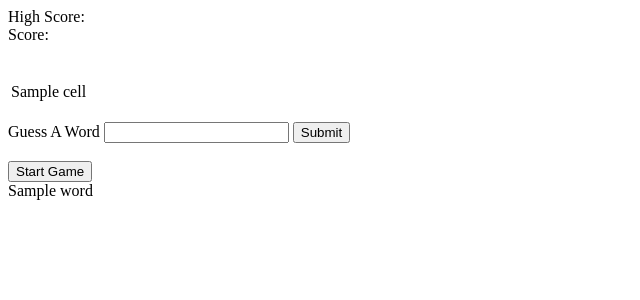
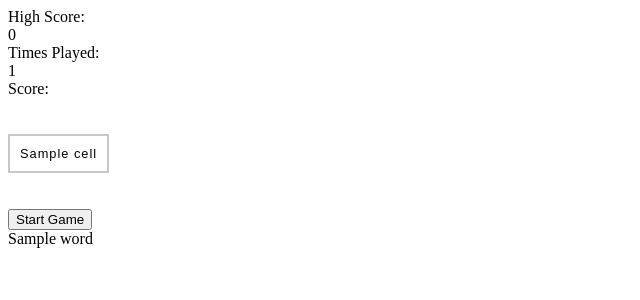
Before and after one commit to coachdaveofficial/flask-boggle, a Flask app: template templates/index.html in a window 1280 px wide. Shown: the top 300 px of the page, without its empty margins (0-640 px from the left). Run offline with Flask 2, Linux system fonts and the light colour scheme; the template is opened without the code that fills it: most values are stand-ins (such as "Sample title", 1, 10 or a date in 2020); parts of the project's set-up code (start-up, migrations or seed data) failed here and were passed over.

Commit message:
added high score and total of times played

```diff
--- a/app.py
+++ b/app.py
@@ -1,3 +1,4 @@
+from xml.etree.ElementTree import tostring
 from flask import Flask, request, render_template, session, jsonify
 from boggle import Boggle
 from flask_debugtoolbar import DebugToolbarExtension
@@ -12,7 +13,7 @@ boggle_game = Boggle()
 @app.route('/')
 def home_page():
     session["board"] = boggle_game.make_board()
-    session['scores'] = []
+    # session['scores'] = []
 
 
     return render_template('index.html', board=session["board"])
@@ -21,6 +22,8 @@ def home_page():
 def word_check():
     word = request.args['word']
     board = session["board"]
+    session.get('high_score', 0)
+    session.get('num_plays', 0)
 
 
     response = boggle_game.check_valid_word(board, word)
@@ -30,5 +33,18 @@ def word_check():
 @app.route('/new-score/')
 def new_score():
     new_score = request.args['score']
-    session['new_score'] = new_score
-    return jsonify(score = new_score)
+    num_plays = session.get('num_plays', 0)
+    num_plays += 1
+    session['num_plays'] = num_plays
+    # if no current score, set score to 0
+    if new_score is '':
+        new_score = 0
+    high_score = max(int(new_score), int(session.get('high_score', 0)))
+    session['high_score'] = high_score
+
+
+    print(session['high_score'])
+
+
+
+    return jsonify(score = new_score, highscore = high_score, num_plays = num_plays)
--- a/static/main.js
+++ b/static/main.js
@@ -3,75 +3,78 @@ const $form = $('#word-guess-form');
 const $responseDiv = $('#response');
 const $scoreBoard = $('#score-board')
 const guessedWords = [];
-const timerHTML = $('.timer');
-const startTimerButton = $('#start-timer');
-
-async function sendGameData() {
-    let currentScore = $scoreBoard.val();
-    const response = await axios.get(LOCAL_URL + '/new-score', {params: {score: currentScore}})
+const $timerHTML = $('.timer');
+const $startTimerButton = $('#start-timer');
+const $highScore = $('#high-score');
+const $numPlays = $('#num-plays');
 
 
 
+// get length of word and add it to scoreboard HTML
+function updateScore(word) {
+    let newScore
+    let test = $scoreBoard.text()
+     if (test) {
+         let currentScore = parseInt($scoreBoard.text());
+         newScore = currentScore
+     } else {
+         let currentScore = 0;
+         newScore = currentScore
+     }
+     let points = word.length;
+     newScore += points;
+     $scoreBoard.text(newScore)
+ }
+ // grab current score and compare to high score stored in flask session
+async function updateHighScore() {
+    let currentScore = $scoreBoard.text();
+    const response = await axios.get(LOCAL_URL + '/new-score', {params: {score: currentScore}})
+    console.log(response);
+    $highScore.text(response.data['highscore']);
+    $numPlays.text(response.data['num_plays']);
+}
+function updateNumPlays() {
+
 }
 
-// start timer for game and show/hide form if game over/restarted
+// start game and timer for game and show/hide form if game over/restarted
 // duration = seconds, display = jquery element
 function startTimer(duration, display) {
     $form.show()
+    $startTimerButton.text('Restart Game');
+    // $startTimerButton.prop('disabled', true)
     display.text('Ready!')
     let counter = duration;
     const interval = setInterval(function(){
         display.text(counter)
         counter--
+        // if game is over
         if (counter < 0) {
             console.log('clear?')
             clearInterval(interval);
             $form.hide();
-            startTimerButton.text('Restart Game')
+            updateHighScore();
+            $scoreBoard.text('');
+            $responseDiv.hide();
         }
     }, 1000)
-
-
-
-
-
 }
 
-startTimerButton.on('click', () => startTimer(5, timerHTML))
+$startTimerButton.on('click', () => startTimer(60, $timerHTML))
 
-
-
-// get length of word and add it to scoreboard HTML
-function updateScore(word) {
-   let newScore
-   let test = $scoreBoard.text()
-    if (test) {
-        let currentScore = parseInt($scoreBoard.text());
-        newScore = currentScore
-    } else {
-        let currentScore = 0;
-        newScore = currentScore
-    }
-    let points = word.length;
-    newScore += points;
-    $scoreBoard.text(newScore)
-
-}
 // check response from word submission and pass guessed word to score updater
 function checkValidWord(guessedWord,res) {
 
     if (res === 'ok') {
         updateScore(guessedWord);
         guessedWords.push(guessedWord);
-        return "Valid word!";
+        return `${guessedWord} is a valid word!`;
     } else if (res === "not-on-board") {
         return `'${guessedWord}' does not exist on board`;
     } else {
         return `'${guessedWord}' is not a valid word`;
     }
 }
-
-
 
 //
 async function wordSubmit(evt) {
@@ -83,15 +86,19 @@ async function wordSubmit(evt) {
         $responseDiv.text(`'${wordGuess}' has already been used`)
     } else {
         const response = await axios.get(LOCAL_URL + '/word-check', {params: {word: wordGuess}})
-
         console.log(response.data['result'])
-        let result = checkValidWord(wordGuess, response.data['result'])
-        $responseDiv.text(result)
+        let result = checkValidWord(wordGuess, response.data['result']);
+        $responseDiv.show();
+        $responseDiv.text(result);
         wordInput.val('');
     }
 }
 
 
+$form.submit(wordSubmit)
 
 
-$form.submit(wordSubmit)
+$(function() {
+    console.log( "ready!" );
+    updateHighScore();
+});
--- /dev/null
+++ b/static/styles.css
@@ -0,0 +1,36 @@
+td,
+th {
+    border: 1px solid rgb(190, 190, 190);
+    padding: 10px;
+}
+
+td {
+    text-align: center;
+}
+
+tr:nth-child(even) {
+    background-color: #eee;
+}
+
+th[scope="col"] {
+    background-color: #696969;
+    color: #fff;
+}
+
+th[scope="row"] {
+    background-color: #d7d9f2;
+}
+
+caption {
+    padding: 10px;
+    caption-side: bottom;
+}
+
+table {
+    cursor: pointer;
+    border-collapse: collapse;
+    border: 2px solid rgb(200, 200, 200);
+    letter-spacing: 1px;
+    font-family: sans-serif;
+    font-size: .8rem;
+}
--- a/templates/base.html
+++ b/templates/base.html
@@ -4,7 +4,7 @@
     <meta charset="UTF-8">
     <meta http-equiv="X-UA-Compatible" content="IE=edge">
     <meta name="viewport" content="width=device-width, initial-scale=1.0">
-
+    <link rel="stylesheet" href="static/styles.css">
     <title>Boggle Game</title>
 </head>
 <body>
--- a/templates/index.html
+++ b/templates/index.html
@@ -2,6 +2,7 @@
 
 {% block content %}
 <span>High Score:</span><div id="high-score"></div>
+<span>Times Played:</span><div id="num-plays"></div>
 <span>Score:</span><div id="score-board"></div>
 
 <br>
@@ -18,7 +19,7 @@
 </table>
 
 <br>
-<form id="word-guess-form" action="/word-check">
+<form id="word-guess-form" action="/word-check" style="display: none;">
     <label for="word-guess">Guess A Word</label>
     <input type="text" name="word-guess" id="word-guess">
     <span><button>Submit</button></span>
```
